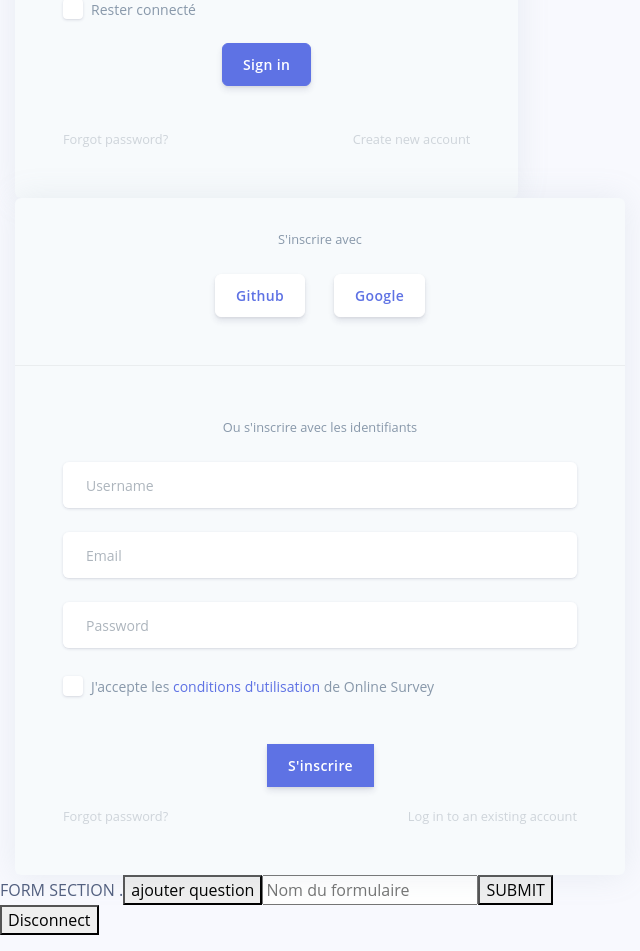
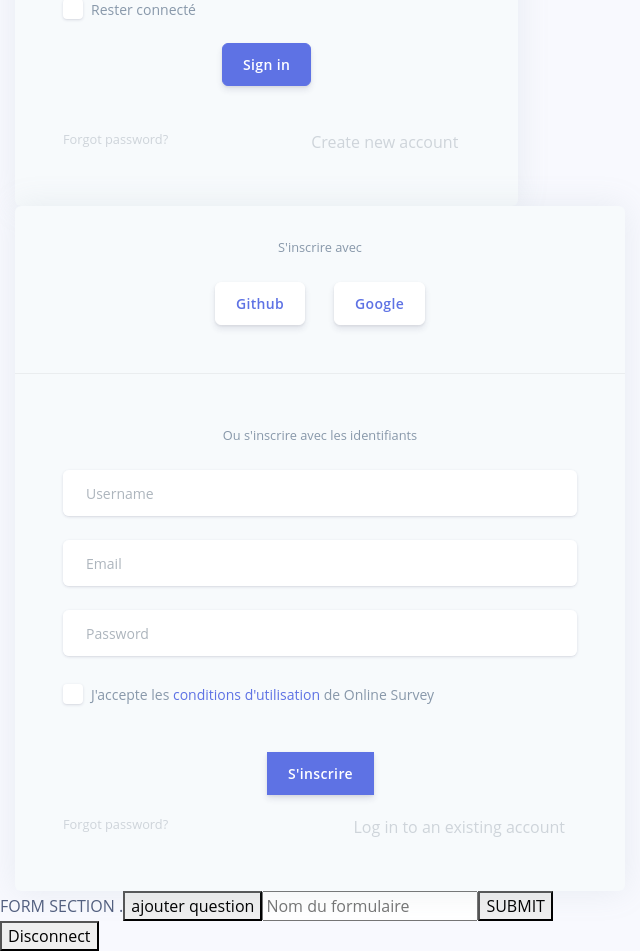
Before and after one commit to QuentinGruber/ONLINE-SURVEY, a React (Create React App) app: page /dev/all_component in a window 1280 px wide. Shown: the part 393-1344 px from the top of the page, without its empty margins (0-640 px from the left). Built offline with nearby package versions, Linux system fonts and the light colour scheme.

Commit message:
Use Navlink

```diff
--- a/src/component/Login.js
+++ b/src/component/Login.js
@@ -1,10 +1,11 @@
 import React from 'react';
-
+import { Link } from "react-router-dom";
 import {
     Button,
     Card,
     CardHeader,
     CardBody,
+    NavLink,
     FormGroup,
     Form,
     Input,
@@ -135,12 +136,12 @@ class Login extends React.Component {
                   </a>
                 </Col>
                 <Col className="text-right" xs="6">
-                  <a
-                    className="text-light"
-                    href="register"
+                  <NavLink
+                    to="/auth/register"
+                    tag={Link}
                   >
-                    <small>Create new account</small>
-                  </a>
+                    <span className="text-light">Create new account</span>
+                  </NavLink>
                 </Col>
               </Row>
             </CardBody>
--- a/src/component/Register.js
+++ b/src/component/Register.js
@@ -1,10 +1,11 @@
 import React from 'react';
-
+import { Link } from "react-router-dom";
 import {
   Button,
   Card,
   CardHeader,
   CardBody,
+  NavLink,
   FormGroup,
   Form,
   Input,
@@ -214,12 +215,12 @@ class Register extends React.Component {
                   </a>
                 </Col>
                 <Col className="text-right" xs="6">
-                  <a
-                    className="text-light"
-                    href="login"
+                <NavLink
+                    to="/auth/login"
+                    tag={Link}
                   >
-                    <small>Log in to an existing account</small>
-                  </a>
+                    <span className="text-light">Log in to an existing account</span>
+                  </NavLink>
                 </Col>
               </Row>
               </Form>
```
